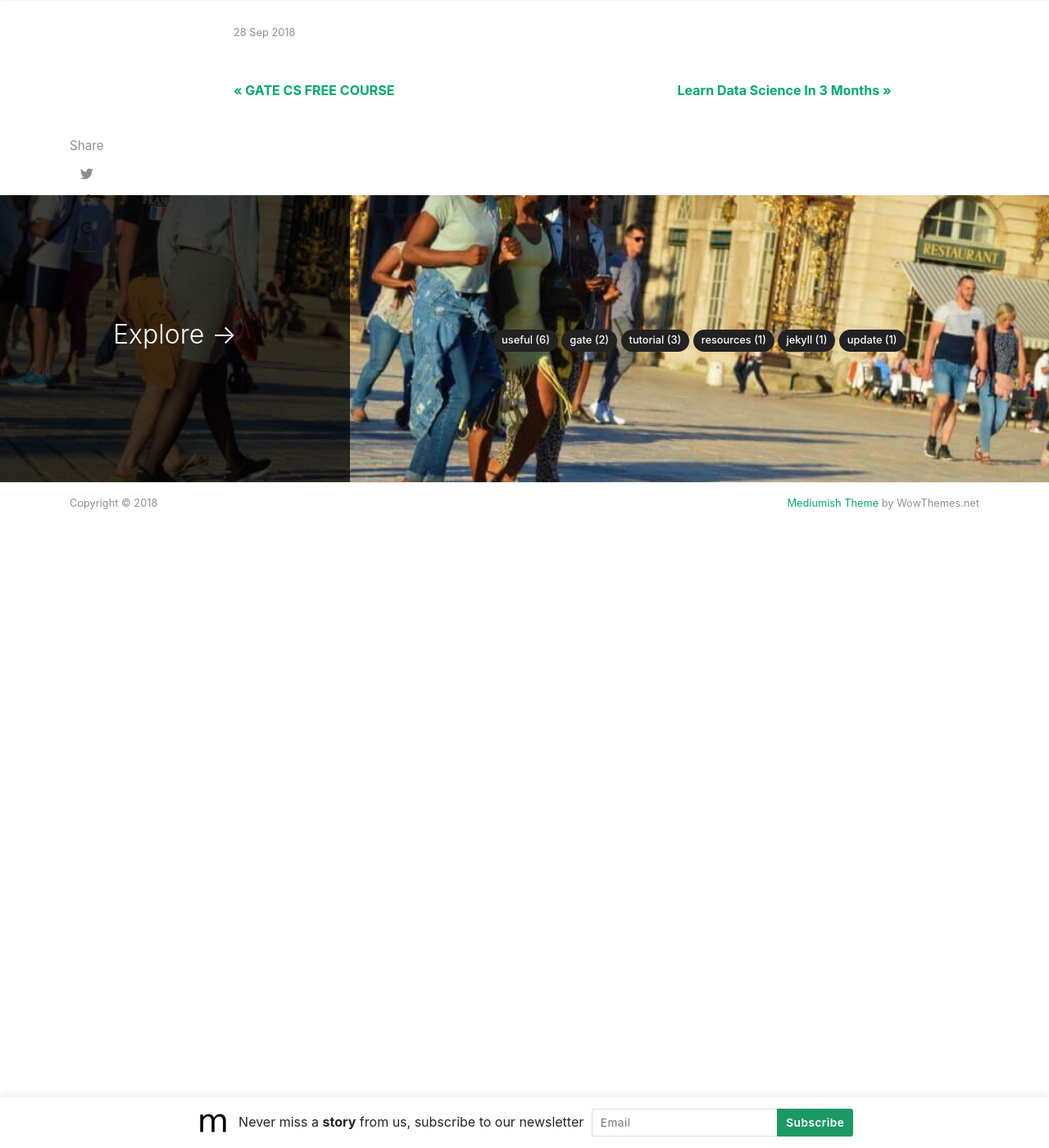
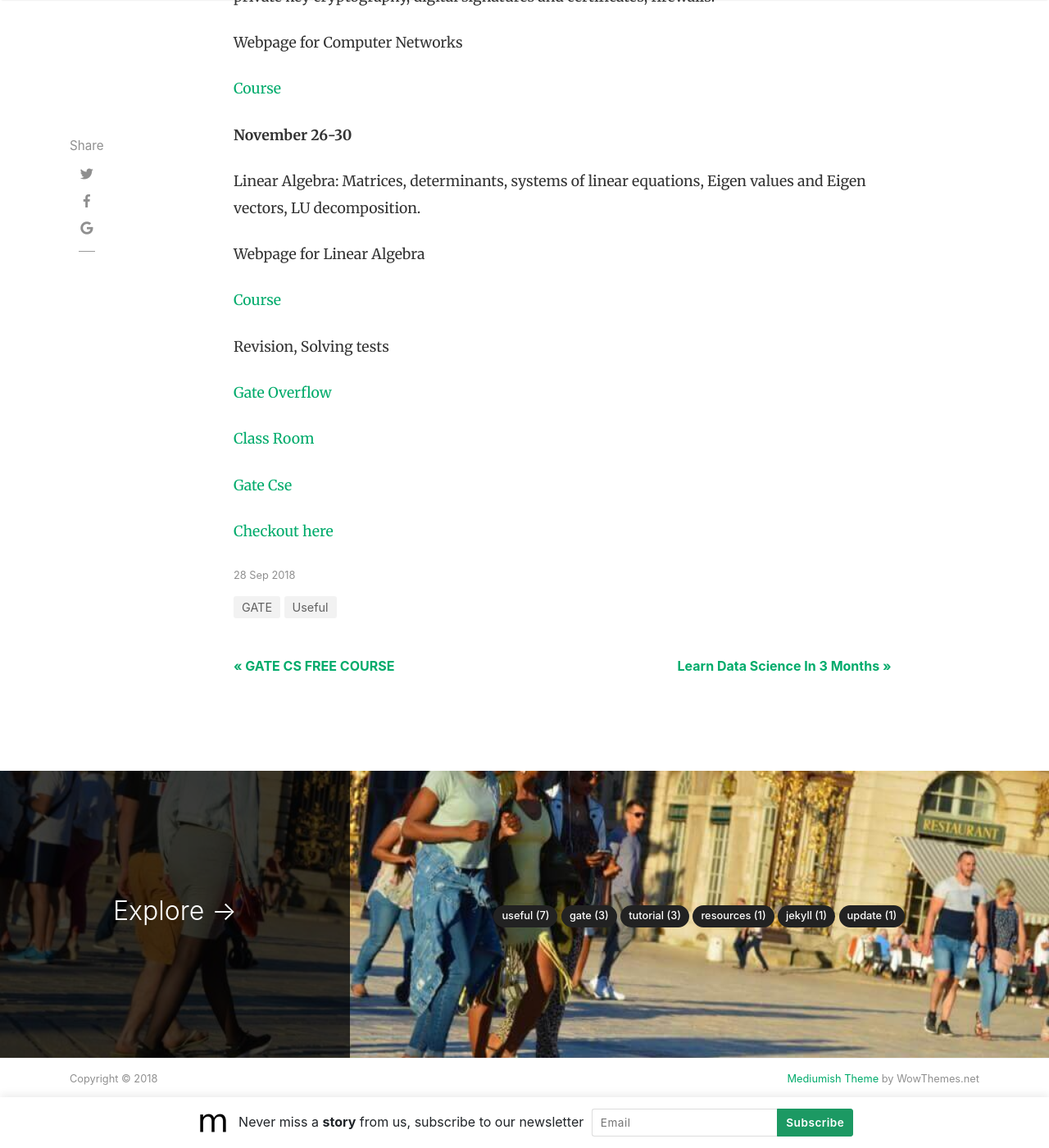
Before and after one commit to StarkSources/myblog, a Jekyll site: the page built from _posts/2018-09-28-GO-CLASSROOM.md, in a window 1280 px wide and 1400 px high, scrolled down 7174 px. Shown: the whole window at 82% size. Built offline with Jekyll 4.4.1, drawn with Linux system fonts in a browser that asks for light colours; nearby versions of some CDN libraries; our own code applies the rules of GitHub Pages for plain Markdown files; comment, search, counter and statistics services are not loaded; some of the changed text lies outside the part shown.

Commit message:
Update 2018-09-28-GO-CLASSROOM.md

```diff
--- a/_posts/2018-09-28-GO-CLASSROOM.md
+++ b/_posts/2018-09-28-GO-CLASSROOM.md
@@ -1,3 +1,10 @@
+---
+layout: post
+title:  "GO classroom"
+author: sal
+categories: [ Useful, GATE ]
+image: assets/images/1.jpg
+---
 The schedule followed in GO Classroom for GATE 2019
 
 Please see here for [GO Book](https://gateoverflow.in/blog/4490/go-hardcopy-2019) for GATECSE 2019
```
